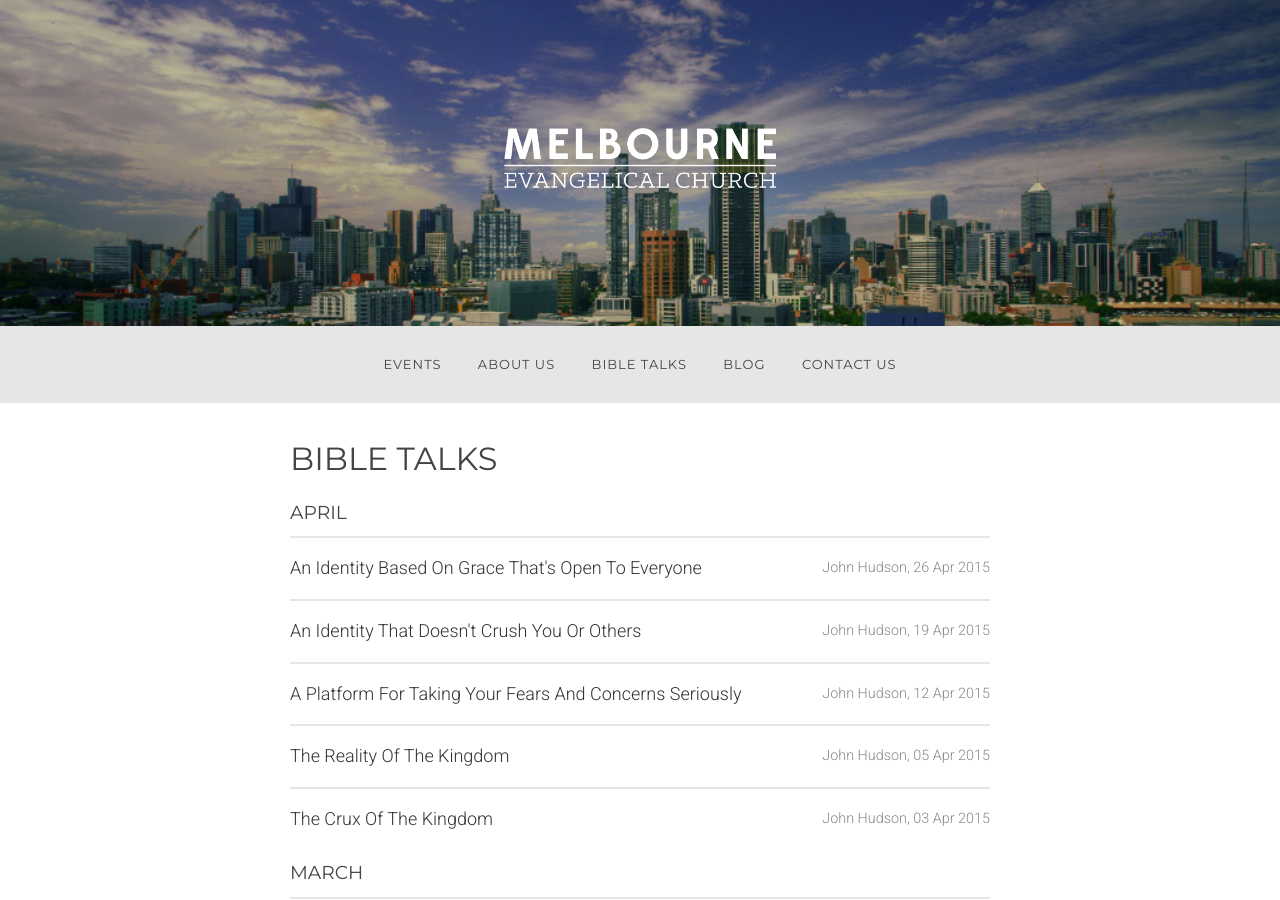
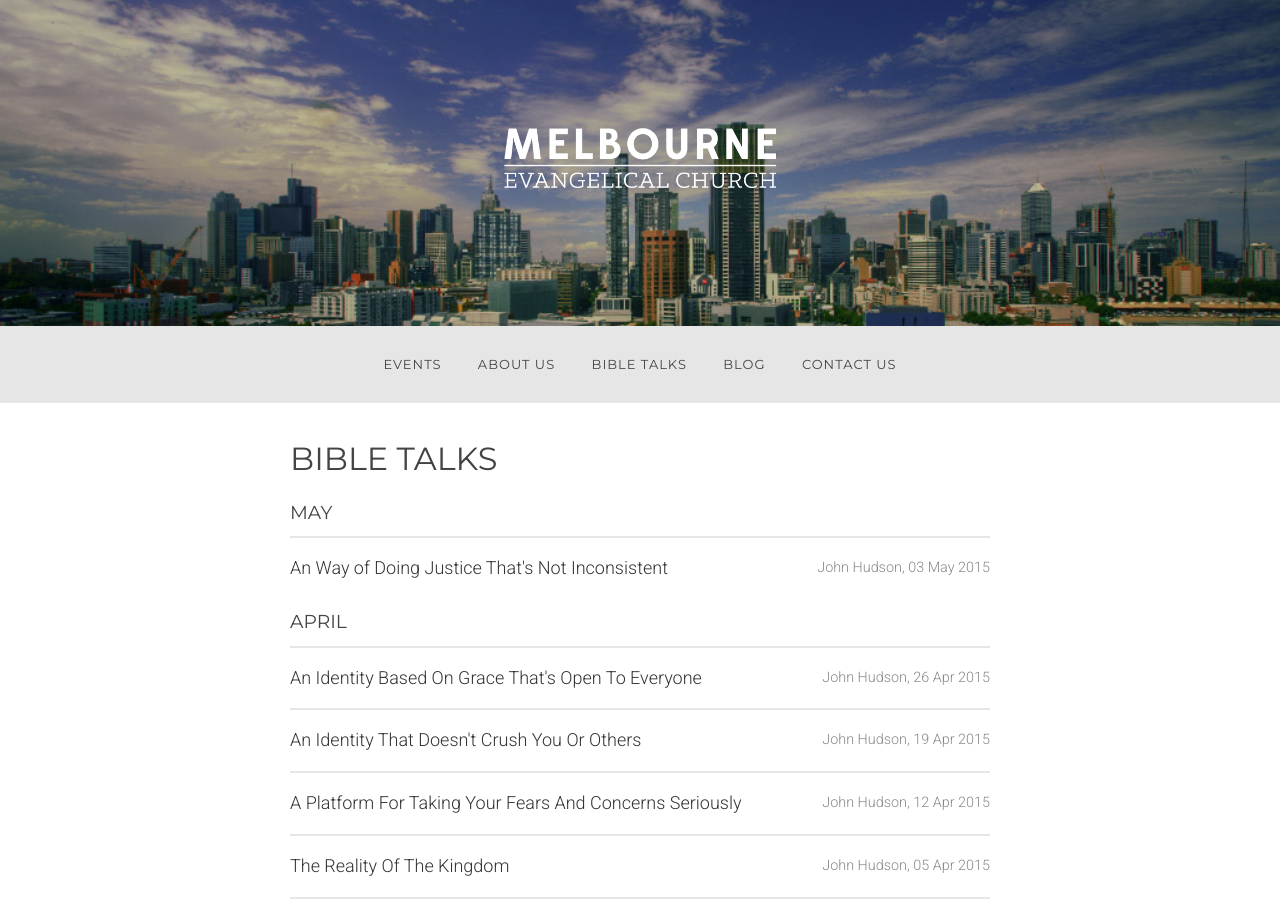
Before and after one commit to allanhortle/melbourneevangelicalchurch.com.au, a Jekyll site: the page built from talks/index.html, in a window 1280 px wide and 900 px high. Built offline with Jekyll 4.4.1, drawn with Linux system fonts in a browser that asks for light colours; Markdown is read by kramdown in place of the engine named in the settings.

Commit message:
sunday update

```diff
--- /dev/null
+++ b/_posts/2015/2015-05-03-matthew_5(21-48)-a_way_of_doing_justice_thats_not_inconsistent-john_hudson.md
@@ -0,0 +1,9 @@
+---
+layout: post
+passage: Matthew 5:21-48
+title: An Way of Doing Justice That's Not Inconsistent
+author: John Hudson
+date: 2015-05-03
+categories:
+    - The Relevance of Christianity
+---
--- a/index.markdown
+++ b/index.markdown
@@ -21,12 +21,6 @@ _The 2nd Tuesday of the month, 6pm-8:30pm, 26 King St_
 
 Rob Martin (Director of City Bible Forum) and John are starting an apologetics training group this year. Please speak to [John] if you’re interested in being a part of it.
 
-***
-
-## Word In Song
-_Sat May 2. Bundoora Pres - 3/19 Enterprise Dr Bundoora_
-
-Come and explore what God’s Word has to say about truth and creativity, and touching our souls through music! Specialised music training workshops available. Register at [wordinsong.com.au](http://wordinsong.com.au)
 
 ***
 
```
